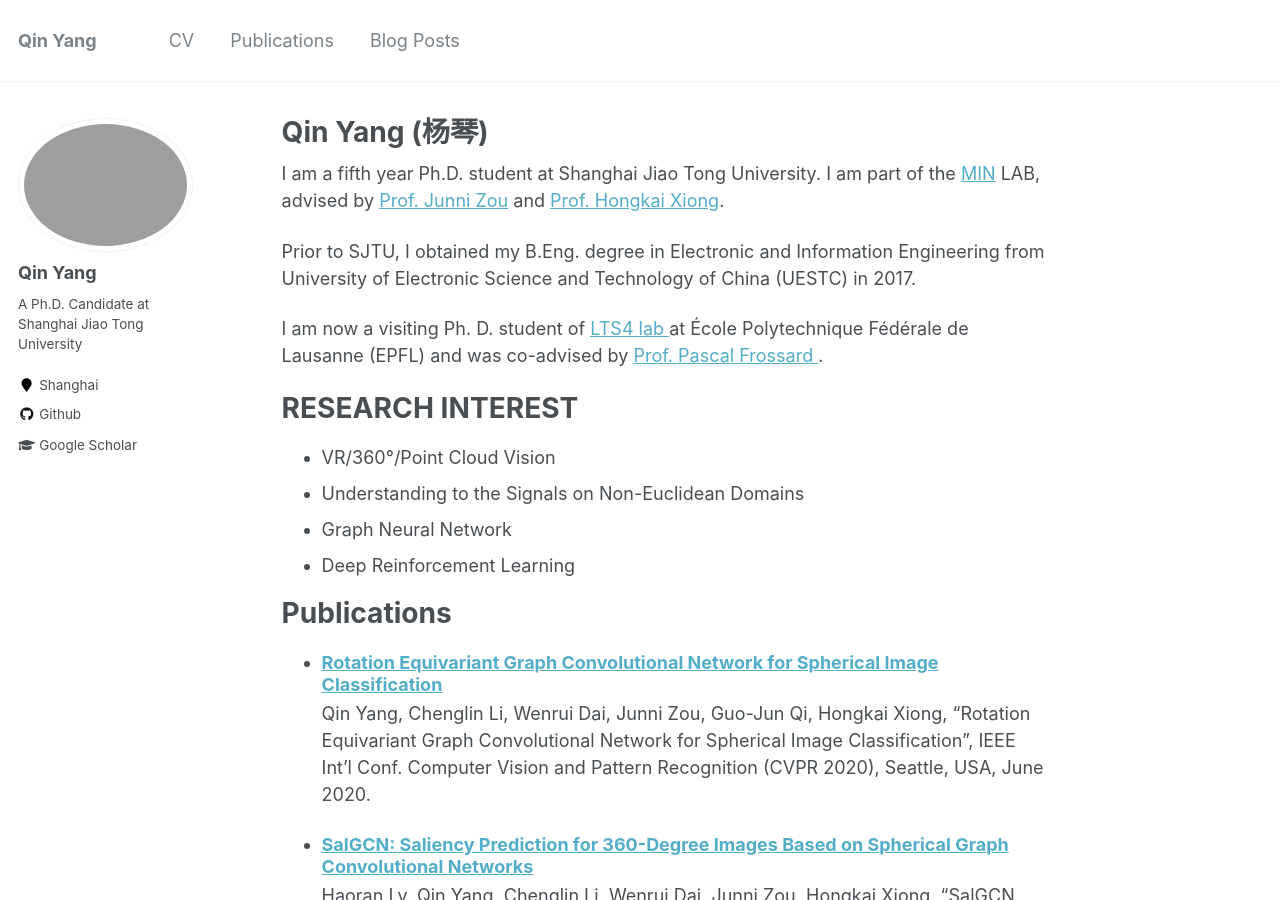
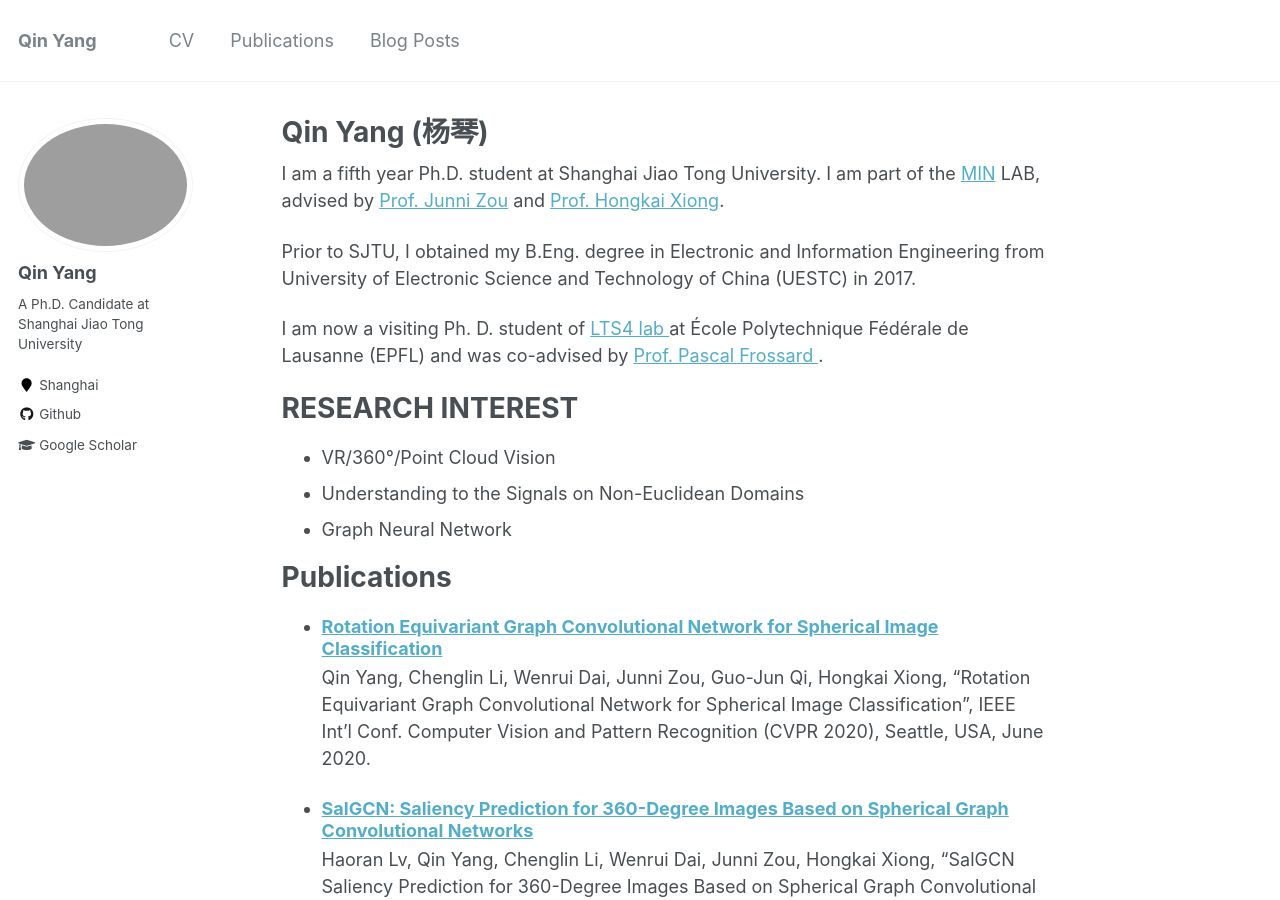
Before and after one commit to QinYang12/QinYang12.github.io, a Jekyll site: the page built from _pages/about.md, in a window 1280 px wide and 900 px high. Built offline with Jekyll 4.4.1, drawn with Linux system fonts in a browser that asks for light colours.

Commit message:
Update about.md

```diff
--- a/_pages/about.md
+++ b/_pages/about.md
@@ -20,7 +20,6 @@ RESEARCH INTEREST
 * VR/360°/Point Cloud Vision
 * Understanding to the Signals on Non-Euclidean Domains
 * Graph Neural Network
-* Deep Reinforcement Learning
 
 
 Publications
```
